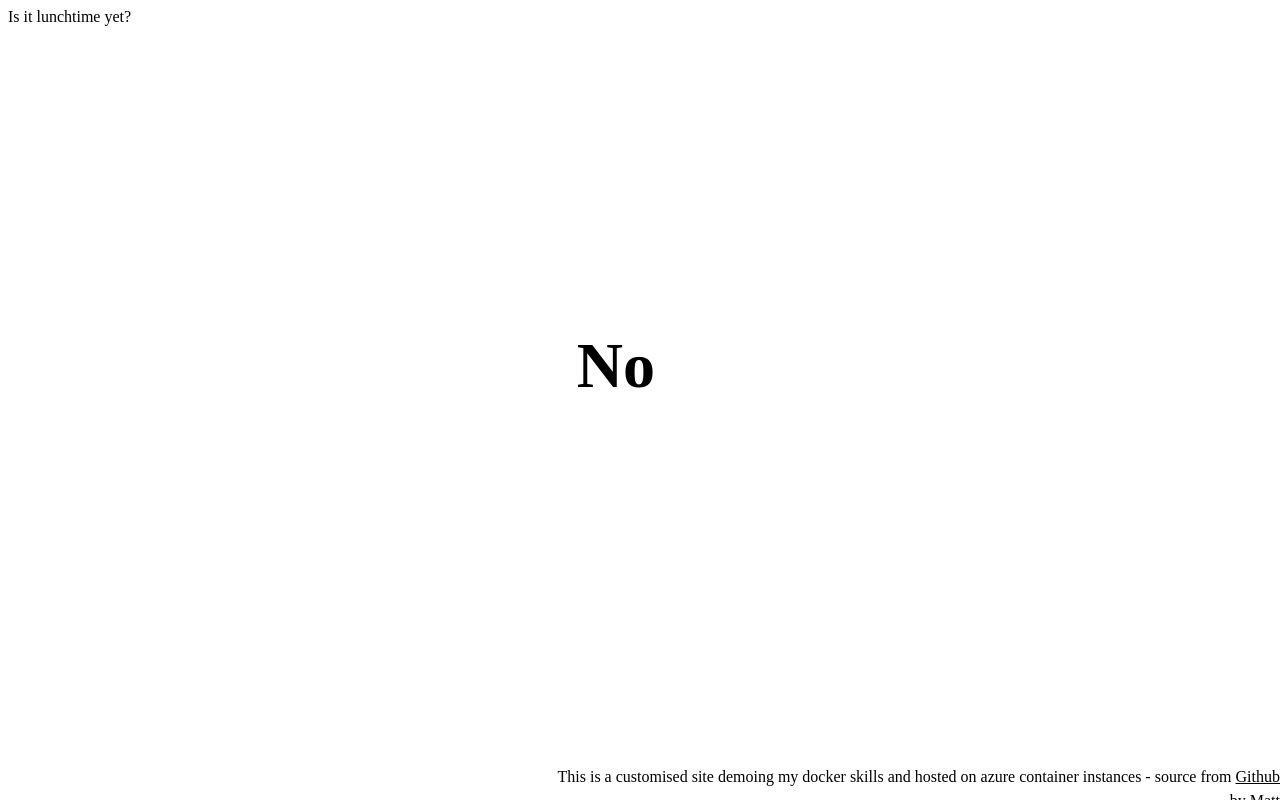
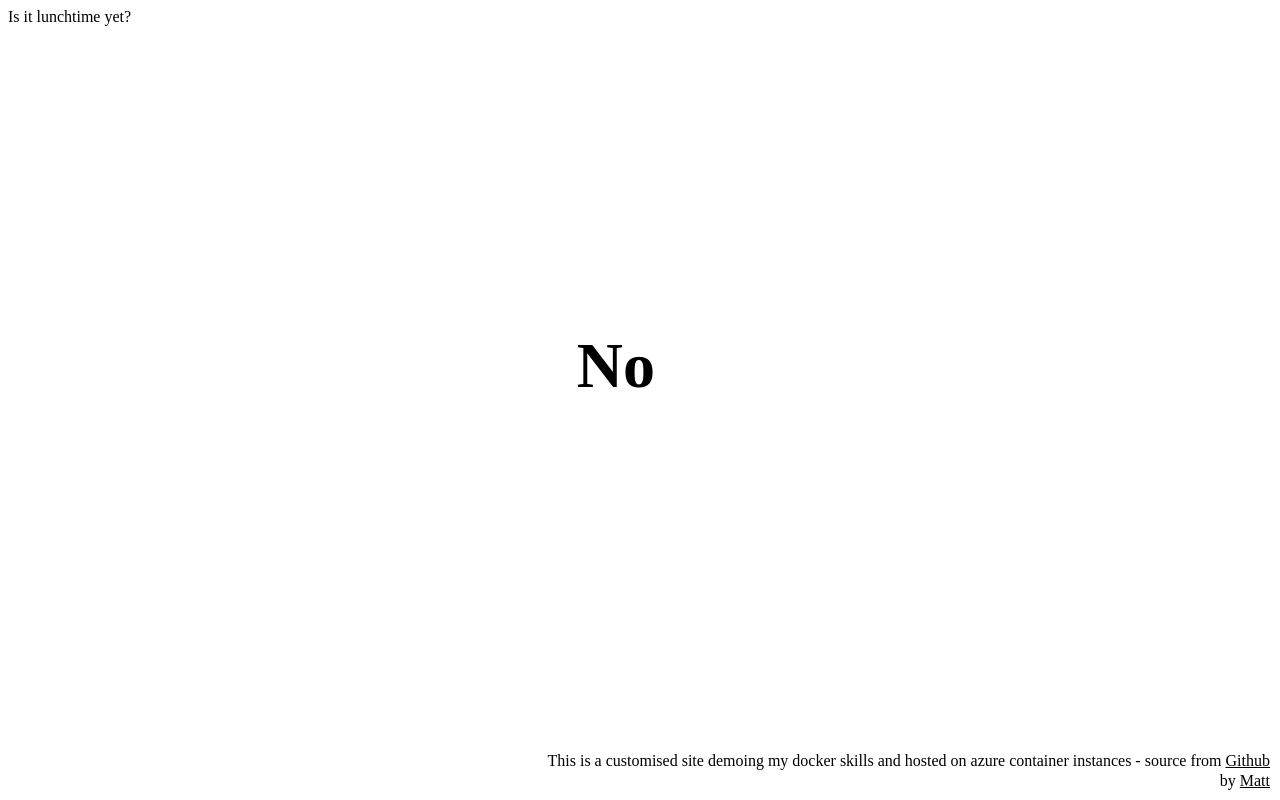
Before and after one commit to explodinghat/MWTEST-isitlunch, a plain HTML site: page content/index.html in a window 1280 px wide. Drawn offline with Linux system fonts and the light colour scheme.

Commit message:
css positioning

```diff
--- a/content/index.html
+++ b/content/index.html
@@ -7,8 +7,8 @@
     </head>
     <body>
         <div>
-            <p>by <a href="https://www.mattwarren.co.uk/">Matt</a></p>
             <p1>This is a customised site demoing my docker skills and hosted on azure container instances - source from <a href="https://github.com/explodinghat/isitlunch">Github</a></p1>
+            <p2>by <a href="https://www.mattwarren.co.uk/">Matt</a></p2>
         </div>
     </body>
 </html>
--- a/content/s.css
+++ b/content/s.css
@@ -13,16 +13,16 @@ a:hover {
     text-decoration: underline;
 }
 
-p {
+p2 {
     position: absolute;
-    right: 0;
-    top: 97%;
+    right: 10;
+    bottom: 10;
 }
 
 p1 {
     position: absolute;
-    right: 0;
-    top: 96%;
+    right: 10;
+    bottom: 30;
 }
 
 .yes {
```
